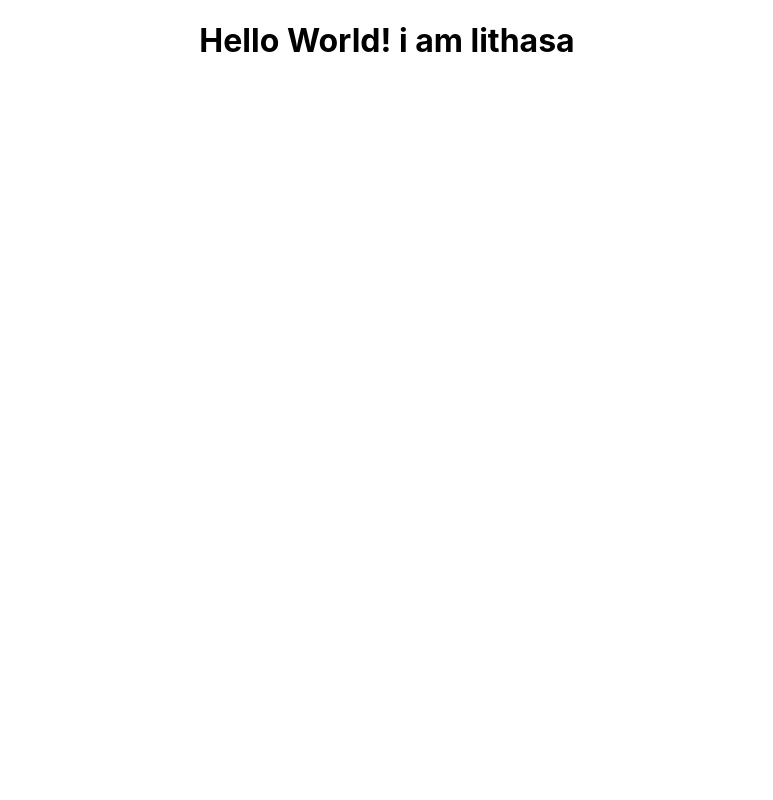
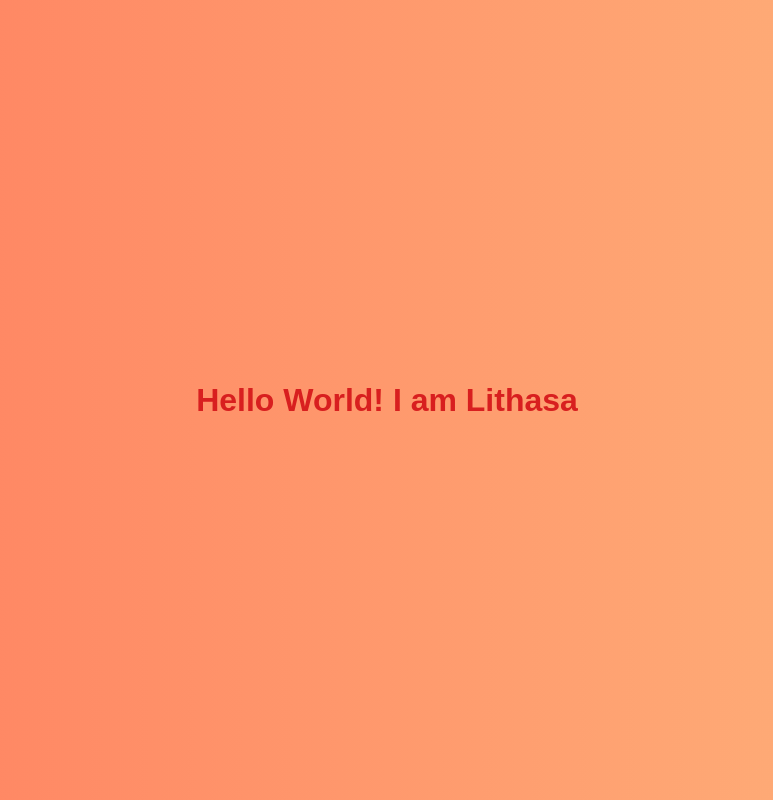
Before and after one commit to Lithasa/LeraningReact, a React (Create React App) app in the folder reactp/: page / in a window 1280 px wide. Shown: the whole page, without its empty margins (253-1026 px from the left). Built offline with nearby package versions, Linux system fonts and the light colour scheme.

Commit message:
Apply some gradients for the app

```diff
--- a/reactp/src/App.css
+++ b/reactp/src/App.css
@@ -1,16 +1,11 @@
 .App {
+  background: linear-gradient(to right, #ff7e5f, #feb47b); /* Example gradient (pink to orange) */
+  min-height: 100vh; /* Make sure the gradient covers the whole viewport */
+  display: flex;
+  justify-content: center;
+  align-items: center;
   text-align: center;
-}
-
-.App-logo {
-  height: 40vmin;
-  pointer-events: none;
-}
-
-@media (prefers-reduced-motion: no-preference) {
-  .App-logo {
-    animation: App-logo-spin infinite 20s linear;
-  }
+  color: rgb(216, 31, 31);
 }
 
 .App-header {
@@ -21,18 +16,14 @@
   align-items: center;
   justify-content: center;
   font-size: calc(10px + 2vmin);
-  color: white;
+  color: rgb(32, 227, 10);
+}
+
+h1 {
+  font-size: 2rem;
+  font-family: Arial, sans-serif;
 }
 
 .App-link {
   color: #61dafb;
 }
-
-@keyframes App-logo-spin {
-  from {
-    transform: rotate(0deg);
-  }
-  to {
-    transform: rotate(360deg);
-  }
-}
--- a/reactp/src/App.js
+++ b/reactp/src/App.js
@@ -4,7 +4,7 @@ import './App.css';
 function App() {
   return (
     <div className="App">
-       <h1>Hello World! i am lithasa</h1>
+       <h1>Hello World! I am Lithasa</h1>
     </div>
   );
 }
```
